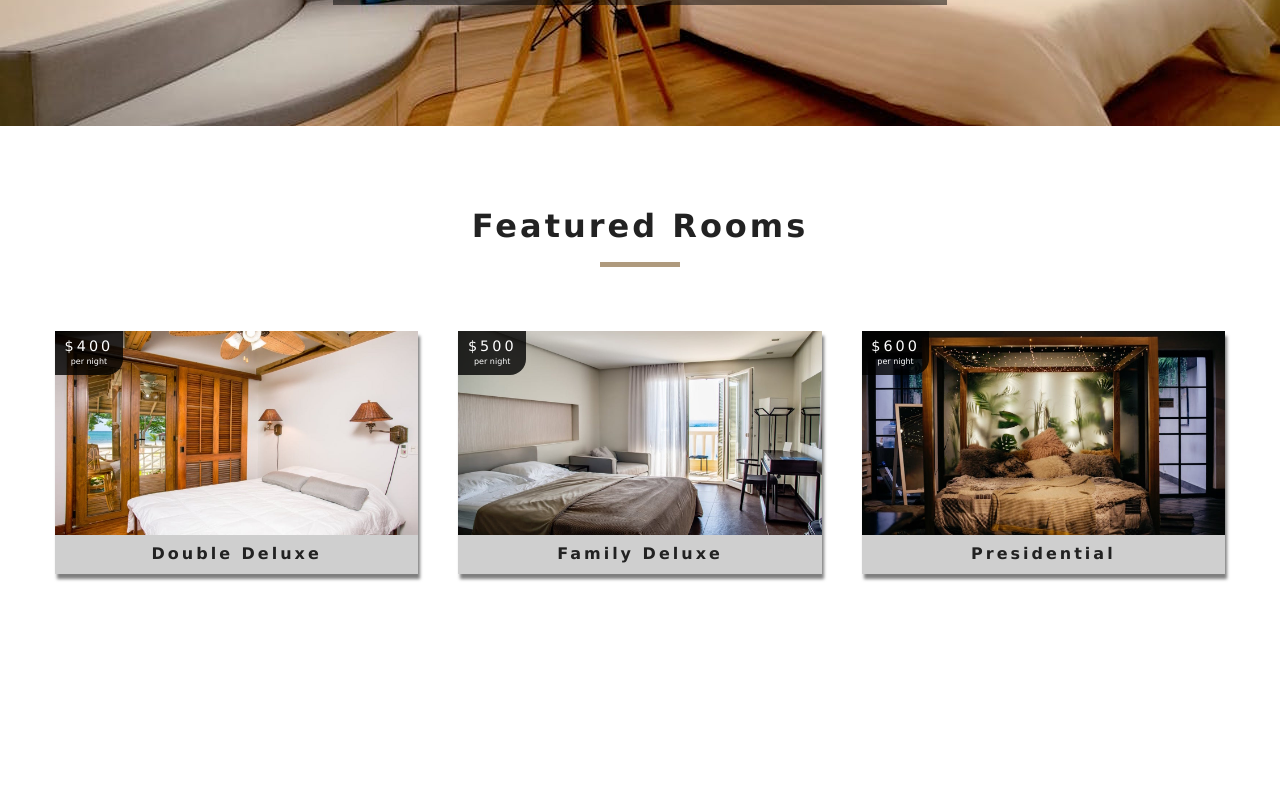
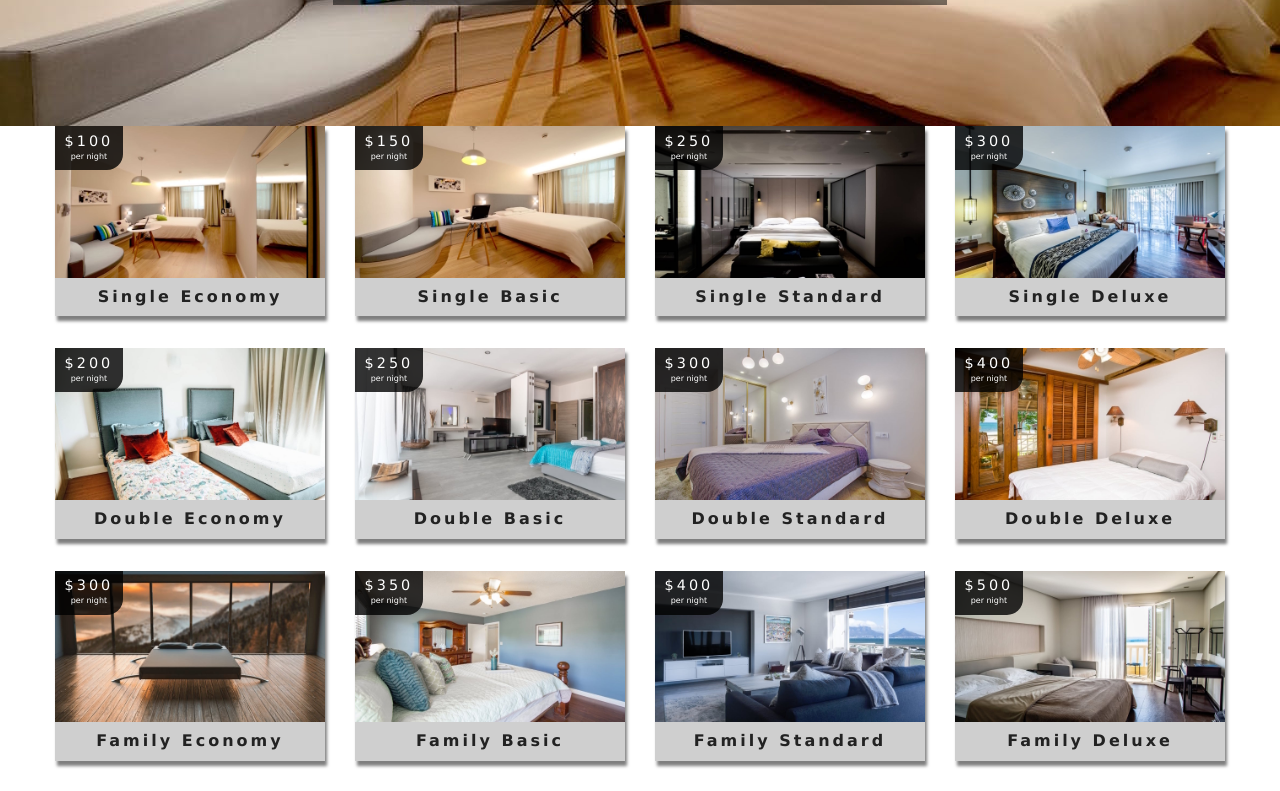
Before and after one commit to hulyak/hotel-booking, a React (Create React App) app: page /rooms in a window 1280 px wide. Shown: the part 420-1211 px from the top of the page. Before the commit the page ends 1074 px from the top, so only its background shows below. Built offline with nearby package versions, Linux system fonts and the light colour scheme.

Commit message:
create room container and room list components

```diff
--- a/src/App.css
+++ b/src/App.css
@@ -444,6 +444,7 @@ h6 {
   width: 80vw;
   margin: 0 auto;
   display: grid;
+  /* only fill the space, don't span across the page, not auto-fit */
   grid-template-columns: repeat(auto-fill, minmax(270px, 1fr));
   grid-row-gap: 2rem;
   grid-column-gap: 30px;
--- /dev/null
+++ b/src/components/RoomsContainer.js
@@ -0,0 +1,44 @@
+import React from "react";
+import { withRoomConsumer } from "../context";
+import Loading from "./Loading";
+import RoomsFilter from "./RoomsFilter";
+import RoomsList from "./RoomsList";
+
+function RoomsContainer({ context }) {
+  const { loading, sortedRooms, rooms } = context;
+
+  if (loading) {
+    return <Loading />;
+  }
+  return (
+    <>
+      <RoomsFilter rooms={rooms} />
+      <RoomsList rooms={sortedRooms} />
+    </>
+  );
+}
+
+export default withRoomConsumer(RoomsContainer);
+
+// with render props
+
+// const RoomsContainer = () => {
+//   return (
+//     <RoomConsumer>
+//       {(value) => {
+//         const { loading, sortedRooms, rooms} = value
+//         if(loading){
+//             return <Loading />
+//         }
+//         return (
+//           <div>
+//             <RoomsFilter rooms={rooms} loading={loading}/>
+//             <RoomsList rooms={sortedRooms} loading={loading}/>
+//           </div>
+//         );
+//       }}
+//     </RoomConsumer>
+//   );
+// };
+
+// export default RoomsContainer;
--- /dev/null
+++ b/src/components/RoomsFilter.js
@@ -0,0 +1,11 @@
+import React from 'react'
+
+const RoomsFilter = () => {
+    return (
+        <div>
+
+        </div>
+    )
+}
+
+export default RoomsFilter
--- /dev/null
+++ b/src/components/RoomsList.js
@@ -0,0 +1,24 @@
+import React from "react";
+import Room from "./Room";
+
+const RoomsList = ({ rooms }) => {
+  if (rooms.length === 0) {
+    return (
+      <div className="empty-search">
+        <h3>Unfortunately no rooms matched your search parameters</h3>
+      </div>
+    );
+  }
+
+  return (
+    <section className="room-list">
+      <div className="roomslist-center">
+        {rooms.map((room) => {
+          return <Room key={room.id} room={room} />;
+        })}
+      </div>
+    </section>
+  );
+};
+
+export default RoomsList;
--- a/src/context.js
+++ b/src/context.js
@@ -57,4 +57,13 @@ export default class RoomProvider extends Component {
 
 const RoomConsumer = RoomContext.Consumer;
 
+// HOC
+export function withRoomConsumer(Component){
+  return function ConsumerWrapper(props) {
+    return <RoomConsumer>
+      {value => <Component {...props}  context={value} />}
+    </RoomConsumer>
+  }
+}
+
 export { RoomProvider, RoomConsumer, RoomContext };
--- a/src/pages/Rooms.js
+++ b/src/pages/Rooms.js
@@ -3,6 +3,7 @@ import { Link } from "react-router-dom";
 import Banner from "../components/Banner";
 import FeaturedRooms from "../components/FeaturedRooms";
 import Hero from "../components/Hero";
+import RoomsContainer from "../components/RoomsContainer";
 
 const Rooms = () => {
   return (
@@ -12,7 +13,7 @@ const Rooms = () => {
         <Link to="/" className="btn-primary">Return Home</Link>
       </Banner>
     </Hero>
-    <FeaturedRooms />
+    <RoomsContainer />
     </>
   );
 };
```
Also changed, not shown: src/pages/SingleRoom.js (+8 -13 lines), 1 other file (tests, documents, lock files or other folders).
